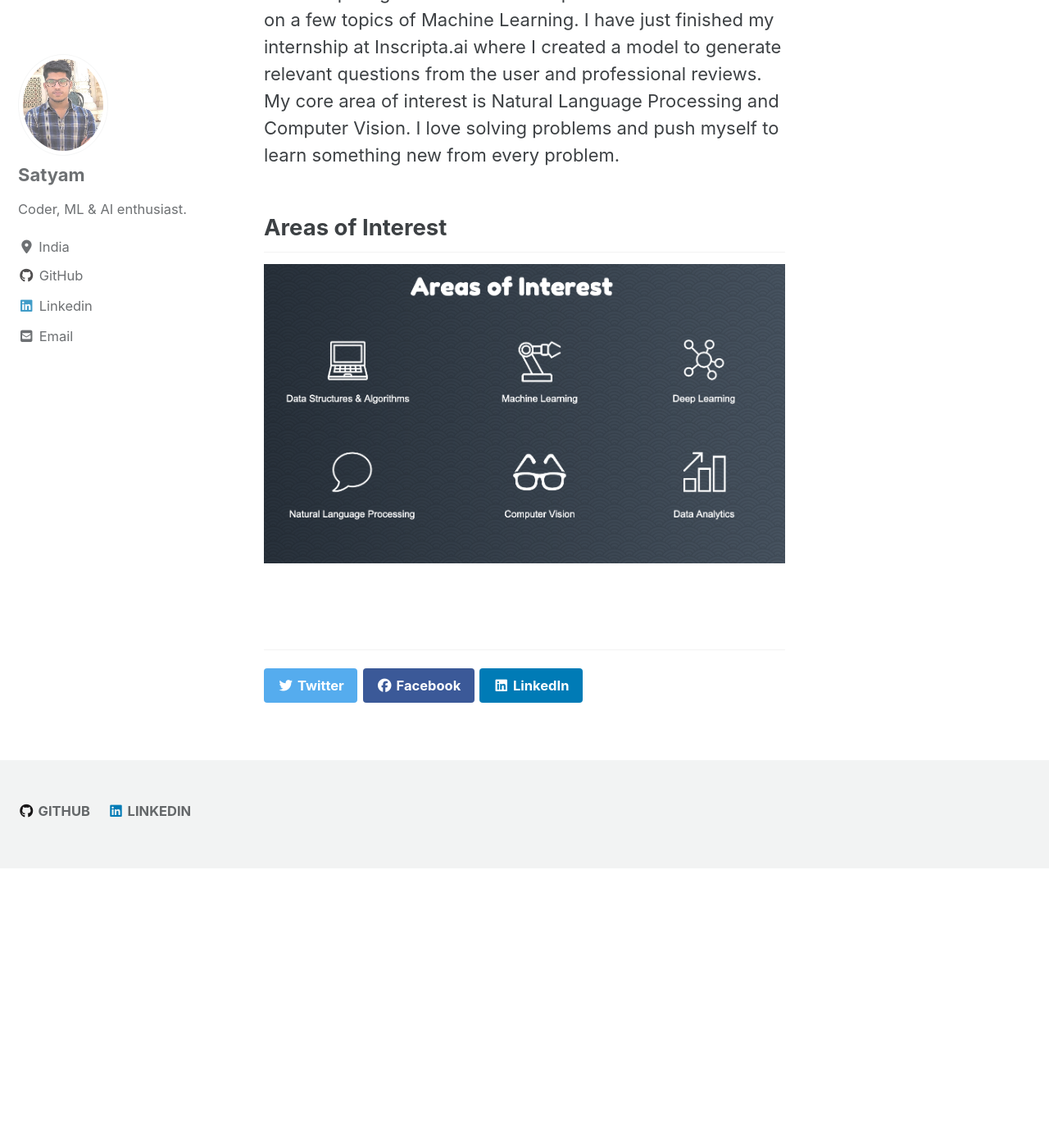
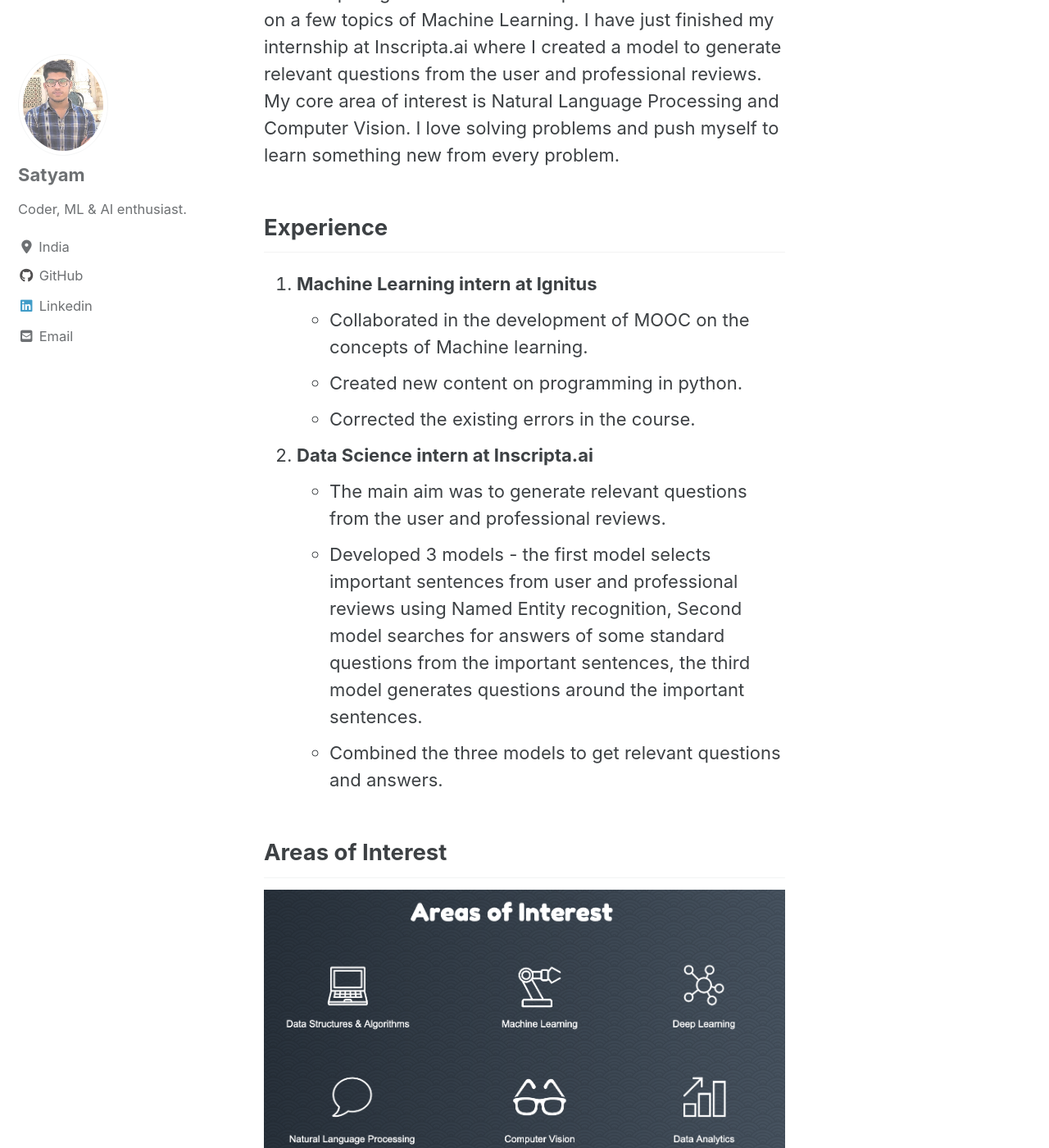
Before and after one commit to Satyam0062/satyam0062.github.io, a Jekyll site: the page built from _pages/about.md, in a window 1280 px wide and 1400 px high, scrolled down 851 px. Shown: the whole window at 82% size. Built offline with Jekyll 4.4.1, drawn with Linux system fonts in a browser that asks for light colours; cached includes are drawn as plain includes; nearby versions of some CDN libraries; before the commit the page ends 1910 px from its top, so only the background shows below that.

Commit message:
Modified file

```diff
--- a/_pages/about.md
+++ b/_pages/about.md
@@ -17,6 +17,20 @@ reviews. My core area of interest is Natural Language Processing and Computer
 Vision. I love solving problems and push myself to learn something new from
 every problem.
 
+## Experience
+1. **Machine Learning intern at Ignitus**
+* Collaborated in the development of MOOC on the concepts of Machine learning.
+* Created new content on programming in python.
+* Corrected the existing errors in the course.
+
+2. **Data Science intern at Inscripta.ai**
+* The main aim was to generate relevant questions from the user and professional reviews.
+* Developed 3 models - the first model selects important sentences from user and
+professional reviews using Named Entity recognition, Second model searches for
+answers of some standard questions from the important sentences, the third model
+generates questions around the important sentences.
+* Combined the three models to get relevant questions and answers.
+
 ## Areas of Interest
 
-![image-center](/images/About/interests.jpg){: .align-center}
+![image-center](/images/About/interests.jpg)
```
